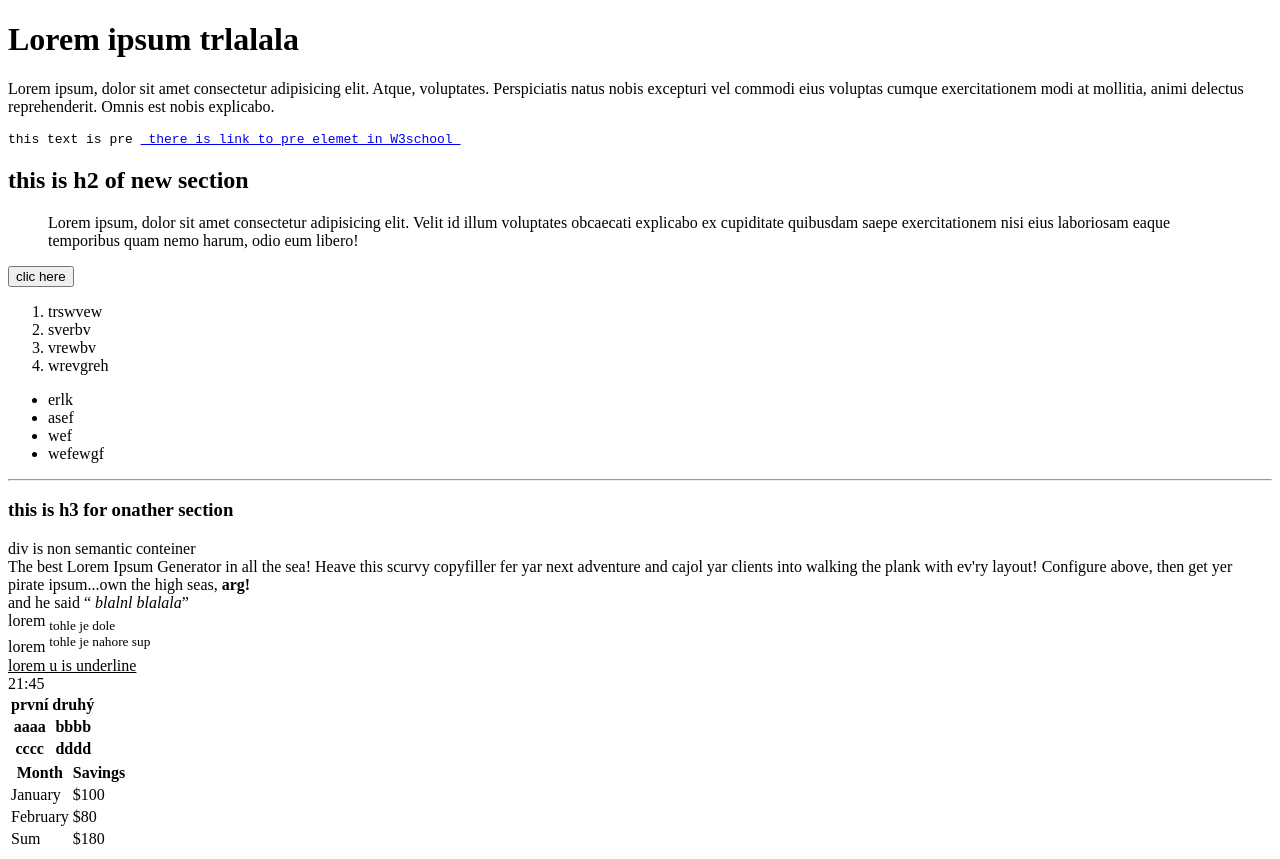
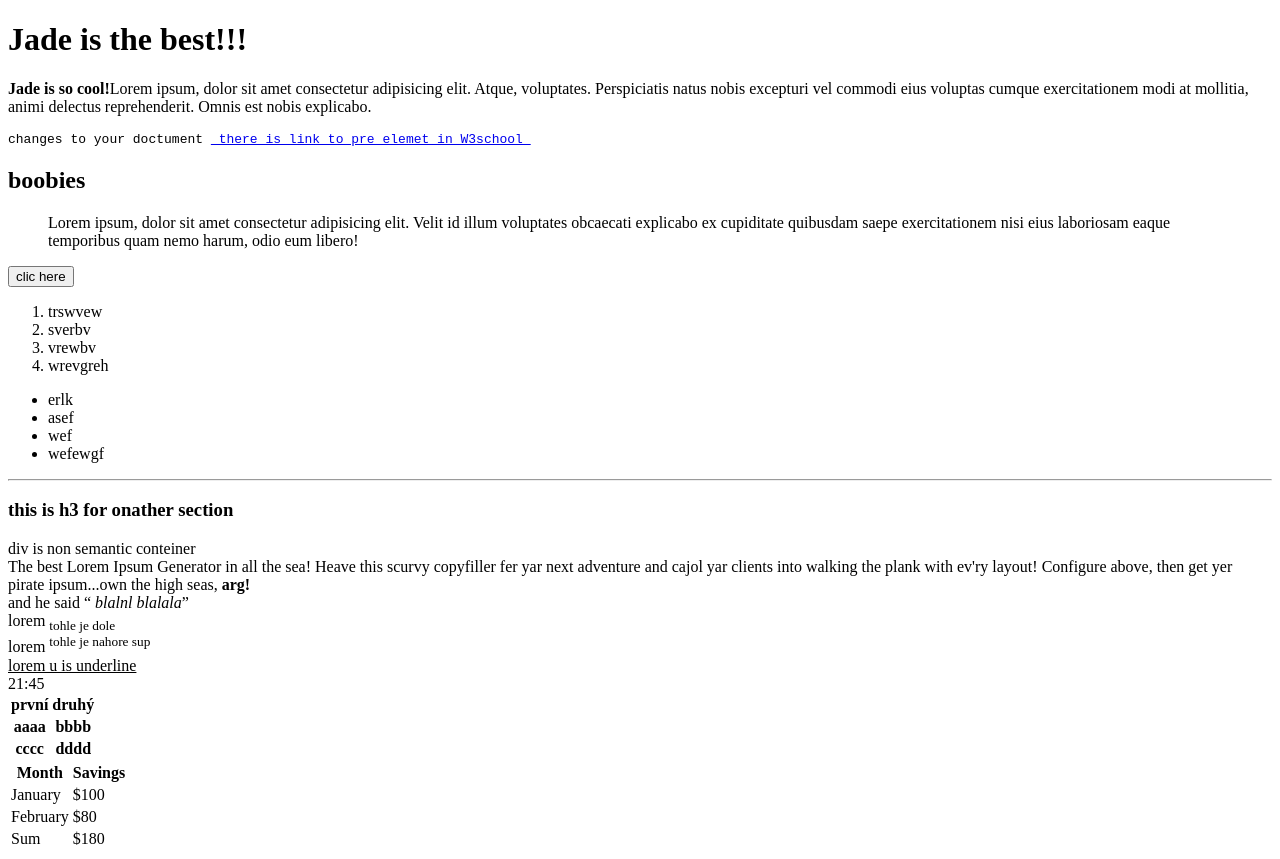
Before and after one commit to VitHusak/rep1, a plain HTML site: page index.html in a window 1280 px wide. Drawn offline with Linux system fonts and the light colour scheme.

Commit message:
hello its jade

```diff
--- a/index.html
+++ b/index.html
@@ -11,19 +11,19 @@
 <body>
     <header>
         <h1>
-            Lorem ipsum trlalala
+            Jade is the best!!!
         </h1>
 
         <p>
-            Lorem ipsum, dolor sit amet consectetur adipisicing elit. Atque, voluptates. Perspiciatis natus nobis excepturi vel commodi eius voluptas cumque exercitationem modi at mollitia, animi delectus reprehenderit. Omnis est nobis explicabo.
+            <strong>Jade is so cool!</strong>Lorem ipsum, dolor sit amet consectetur adipisicing elit. Atque, voluptates. Perspiciatis natus nobis excepturi vel commodi eius voluptas cumque exercitationem modi at mollitia, animi delectus reprehenderit. Omnis est nobis explicabo.
         </p>
     </header>
 
-    <pre>this text is pre <a href="https://www.w3schools.com/tags/tag_pre.asp" target="_blank" > there is link to pre elemet in W3school </a></pre>
+    <pre>changes to your doctument <a href="https://www.w3schools.com/tags/tag_pre.asp" target="_blank" > there is link to pre elemet in W3school </a></pre>
 
     <section>
         <h2>
-            this is h2 of new section
+            boobies
         </h2>
 
         <blockquote>
```
